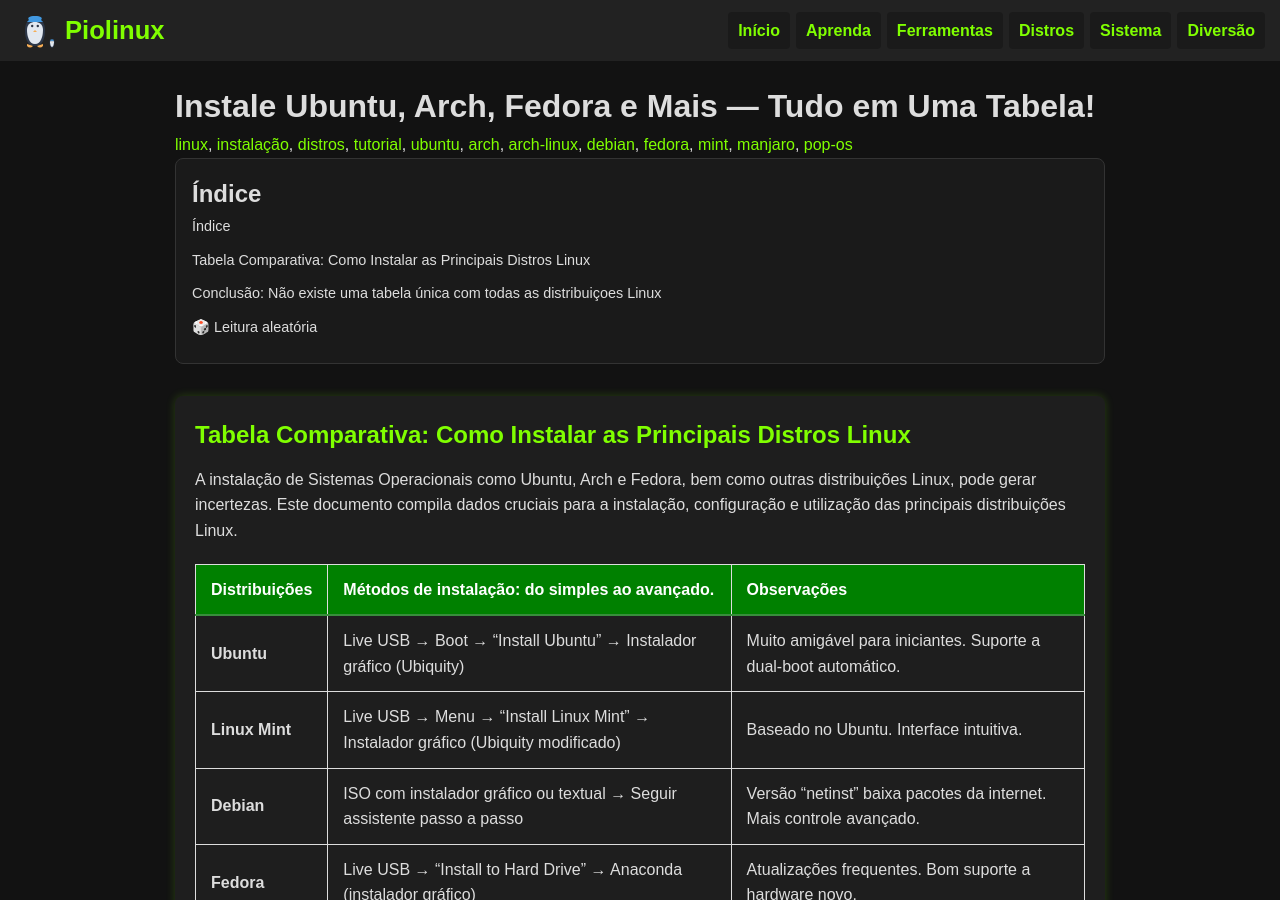
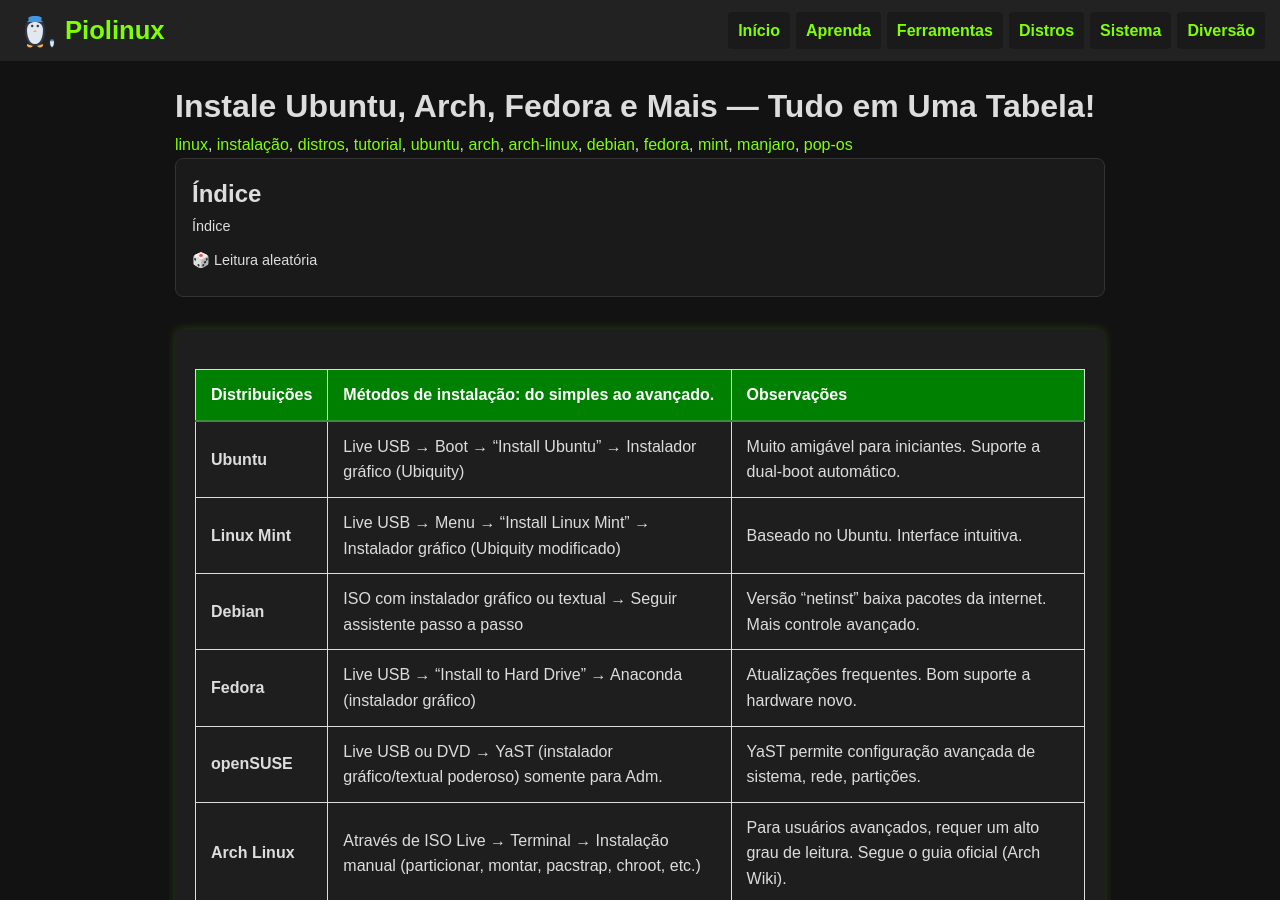
Before and after one commit to Piolinux/piolinux-site, a Jekyll site: the page built from _posts/2025-09-08-como-instalar-as-principais-distros-linux-em-uma-tabela.md, in a window 1280 px wide and 900 px high. Built offline with Jekyll 4.4.1, drawn with Linux system fonts in a browser that asks for light colours; some of the changed text lies outside the part shown.

Commit message:
Update 2025-09-08-como-instalar-as-principais-distros-linux-em-uma-tabela.md

```diff
--- a/_posts/2025-09-08-como-instalar-as-principais-distros-linux-em-uma-tabela.md
+++ b/_posts/2025-09-08-como-instalar-as-principais-distros-linux-em-uma-tabela.md
@@ -23,14 +23,6 @@ permalink: /distros-linux-tabela/
 
 <section class="post-content">
 
-
-
-
-<h2>Tabela Comparativa: Como Instalar as Principais Distros Linux</h2>
-
-
-
-<div>A instalação de Sistemas Operacionais como Ubuntu, Arch e Fedora, bem como outras distribuições Linux, pode gerar incertezas. Este documento compila dados cruciais para a instalação, configuração e utilização das principais distribuições Linux.</div>
 
 
 
@@ -120,8 +112,3 @@ permalink: /distros-linux-tabela/
     </tr>
   </tbody>
 </table>
-
-
-
-  <h3>Conclusão: Não existe uma tabela única com todas as distribuiçoes Linux </h3>
-  <p>Existem centenas de modos de instalação, desde os mais simples até os mais avançados. Estes últimos podem comprometer o funcionamento do sistema. Recomenda-se testar no VirtualBox antes de realizar experimentos que apresentem riscos.</p>
```
